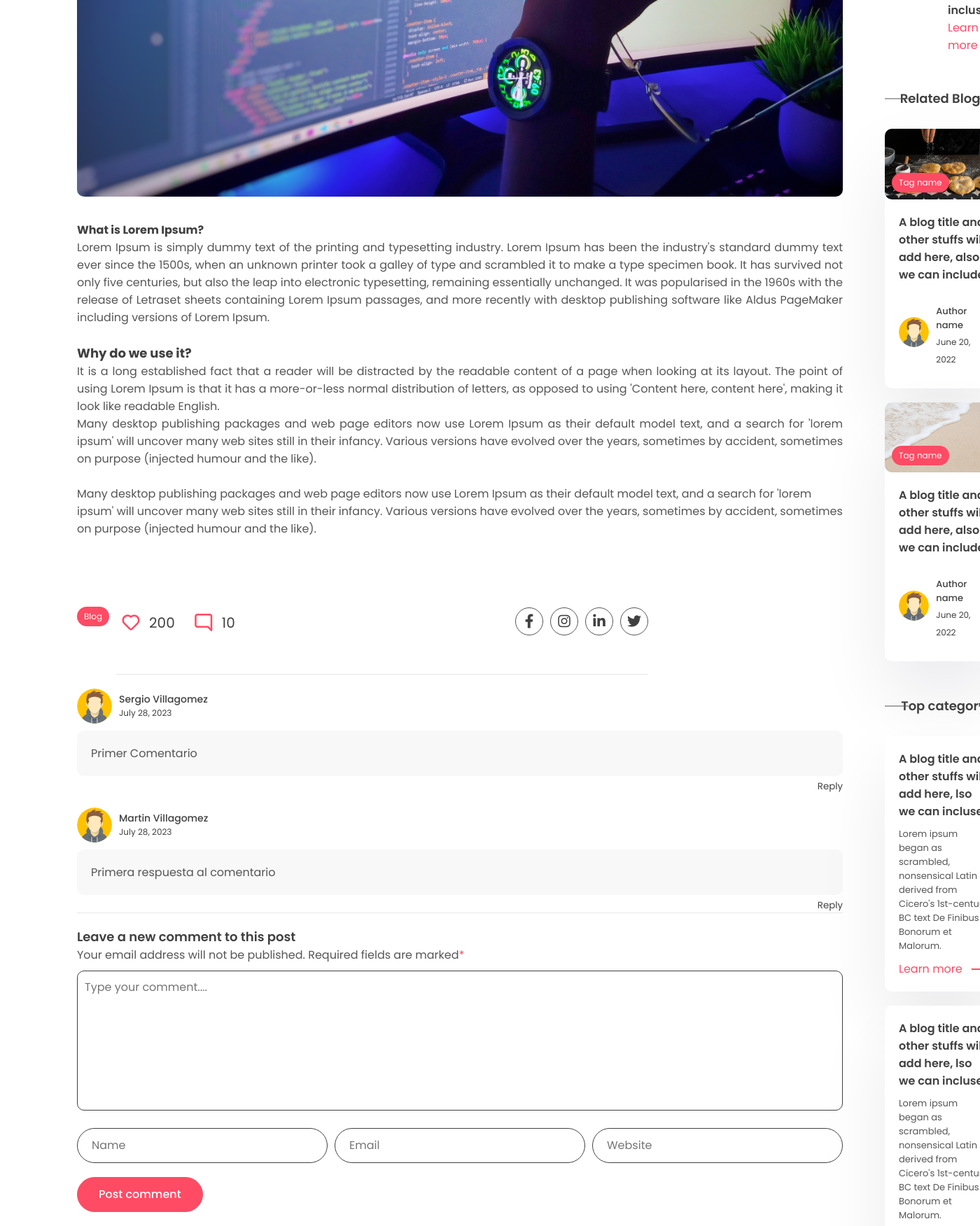
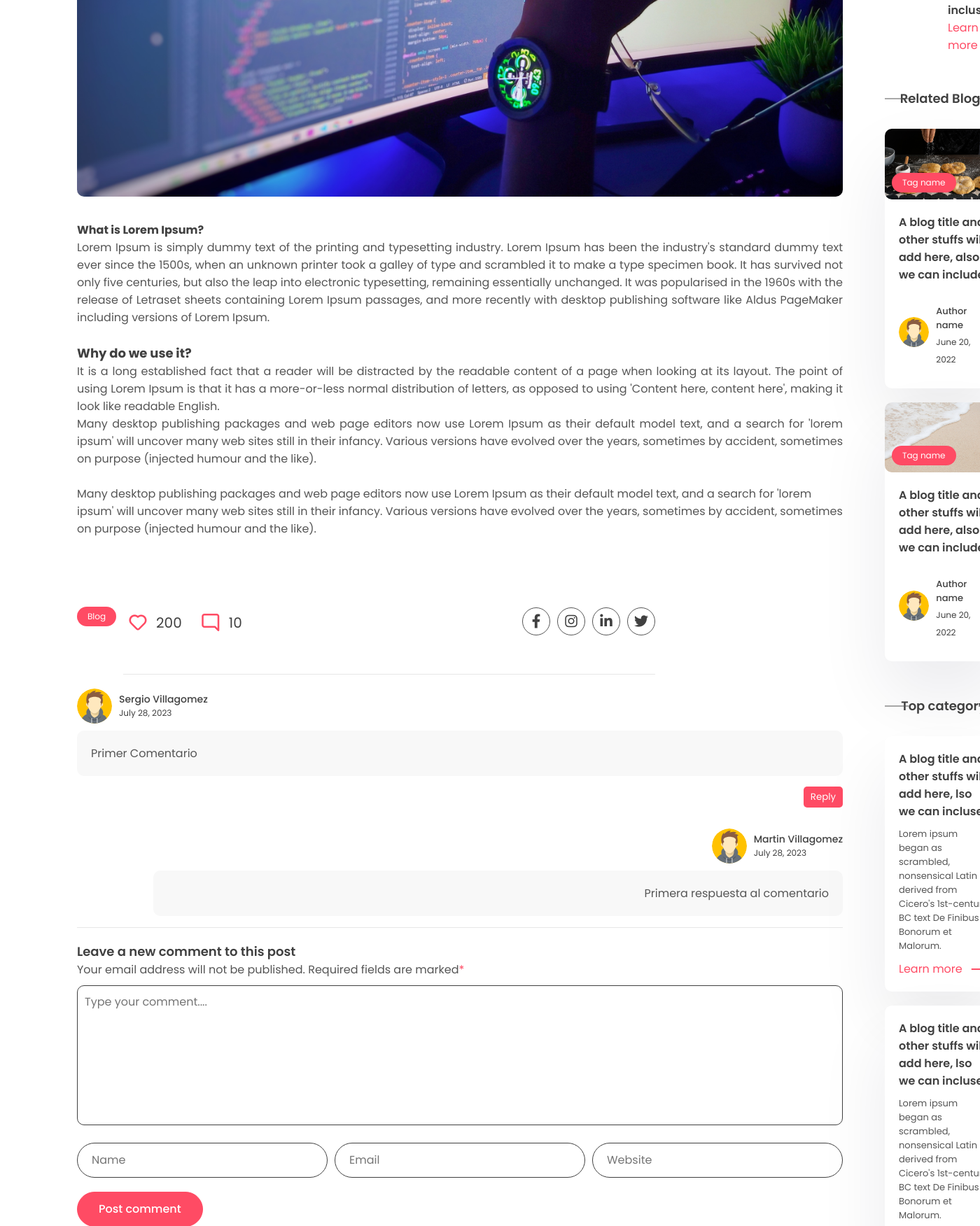
Before and after one commit to smavodev/blogapp_python, a Django app: a page that uses app/templates/app/post.html in a window 1400 px wide; the page is wider, and only the part inside the window is pictured. Shown: the part 1425-3177 px from the top of that part at 70% size. Run offline with Django 4.2, Linux system fonts and the light colour scheme; data comes from the database, SQL or seed files in the repository; both versions use the stored data as it was after the commit; some libraries are stand-ins or nearby versions.

Commit message:
Add Reply [Model, View, Template, Css], Funcionalidad: Respuesta al comentario

```diff
--- a/app/admin.py
+++ b/app/admin.py
@@ -17,7 +17,7 @@ class TagAdmin(admin.ModelAdmin):
 
 
 class CommentAdmin(admin.ModelAdmin):
-    list_display = ('name', 'email', 'date')
+    list_display = ('name', 'email', 'date', 'parent')
     list_display_links = ('name', 'email')
 
 
--- a/app/models.py
+++ b/app/models.py
@@ -45,6 +45,7 @@ class Comments(models.Model):
     website = models.CharField(max_length=200)
     post = models.ForeignKey(Post, on_delete=models.CASCADE)
     author = models.ForeignKey(User, on_delete=models.CASCADE, null=True, blank=True)
+    parent = models.ForeignKey('self', on_delete=models.DO_NOTHING, null=True, blank=True, related_name='replies')
 
     class Meta:
         verbose_name = 'comments'
--- a/app/static/app/style.css
+++ b/app/static/app/style.css
@@ -324,7 +324,7 @@ header .container {
   background: var(--red);
   color: white;
   border-radius: 5rem;
-  padding: 0.5rem 1rem;
+  padding: 0.5rem 1.5rem;
   font-size: 1.2rem;
 }
 
@@ -1061,6 +1061,12 @@ main {
 .likes button i {
   font-size: 3rem;
 }
+
 .reply button {
-  background: transparent;
+    background: var(--red);
+    color: #ffffff;
+    border-radius: 5px;
+    cursor: pointer;
+    margin: 10px 0;
+    padding: 5px 10px;
 }
--- a/app/static/app/url.js
+++ b/app/static/app/url.js
@@ -0,0 +1,18 @@
+let header = document.querySelector("header");
+let main = document.querySelector("main");
+main.style.paddingTop = header.offsetHeight + "px";
+let link = document.querySelector(".links");
+
+function menu() {
+  link.classList.toggle("active");
+}
+
+function toggleDiv(a) {
+  a = a.parentNode.parentNode.parentNode
+  replybox = a.querySelector('.comment-box')
+  if (replybox.style.display === "none") {
+    replybox.style.display = "block";
+  } else {
+    replybox.style.display = "none";
+  }
+}
--- a/app/templates/app/post.html
+++ b/app/templates/app/post.html
@@ -85,11 +85,10 @@
                           </div>
                         </div>
                       </div>
-
                     </div>
                   </div>
 
-
+                  <div>
                     {% for comment in comments %}
                     <!-- comments -->
                     <div class="user-comment">
@@ -160,8 +159,9 @@
                     </div>
                     <!-- Comment end -->
                     {% endfor %}
+                  </div>
+                  <br/>
 
-                  <!-- comment box -->
                   <div class="comment-box">
                   <h3>Leave a new comment to this post</h3>
                   <p>
@@ -184,10 +184,7 @@
                 </div>
 
               </div>
-                <!-- blog post end -->
-              </div>
             </section>
-
           </div>
           <!-- left layout end -->
 
--- a/app/views.py
+++ b/app/views.py
@@ -11,18 +11,31 @@ def index(request):
 
 def post_page(request, slug):
     post = Post.objects.get(slug=slug)
-    comments = Comments.objects.filter(post=post)
+    comments = Comments.objects.filter(post=post, parent=None)
     form = CommentForm()
 
     if request.POST:
         comment_form = CommentForm(request.POST)
         if comment_form.is_valid:
-            comment = comment_form.save(commit=False)
-            postid = request.POST.get('post_id')
-            post = Post.objects.get(id=postid)
-            comment.post = post
-            comment.save()
-            return HttpResponseRedirect(reverse('post_page', kwargs={'slug': slug}))
+            parent_obj = None
+            if request.POST.get('parent'):
+                # save reply
+                parent = request.POST.get('parent')
+                parent_obj = Comments.objects.get(id=parent)
+
+                if parent_obj:
+                    comment_reply = comment_form.save(commit=False)
+                    comment_reply.parent = parent_obj
+                    comment_reply.post = post
+                    comment_reply.save()
+                    return HttpResponseRedirect(reverse('post_page', kwargs={'slug': slug}))
+            else:
+                comment = comment_form.save(commit=False)
+                postid = request.POST.get('post_id')
+                post = Post.objects.get(id=postid)
+                comment.post = post
+                comment.save()
+                return HttpResponseRedirect(reverse('post_page', kwargs={'slug': slug}))
 
     tags = Tag.objects.all()
 
```
Also changed, not shown: app/migrations/0006_comments_parent.py (added), db.sqlite3. Lines whose indentation alone changed are shown as unchanged.
